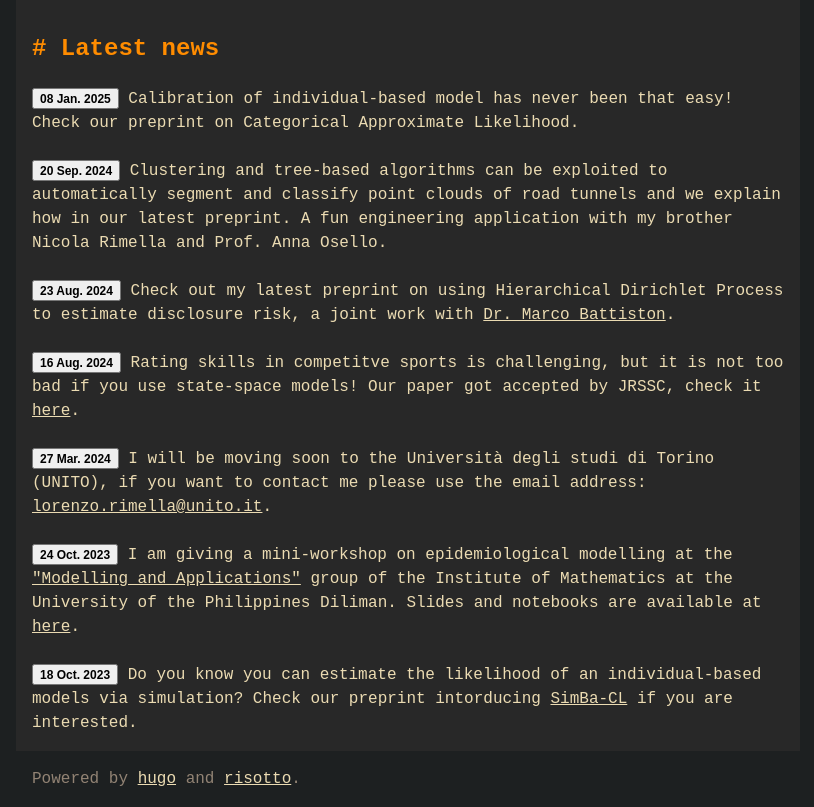
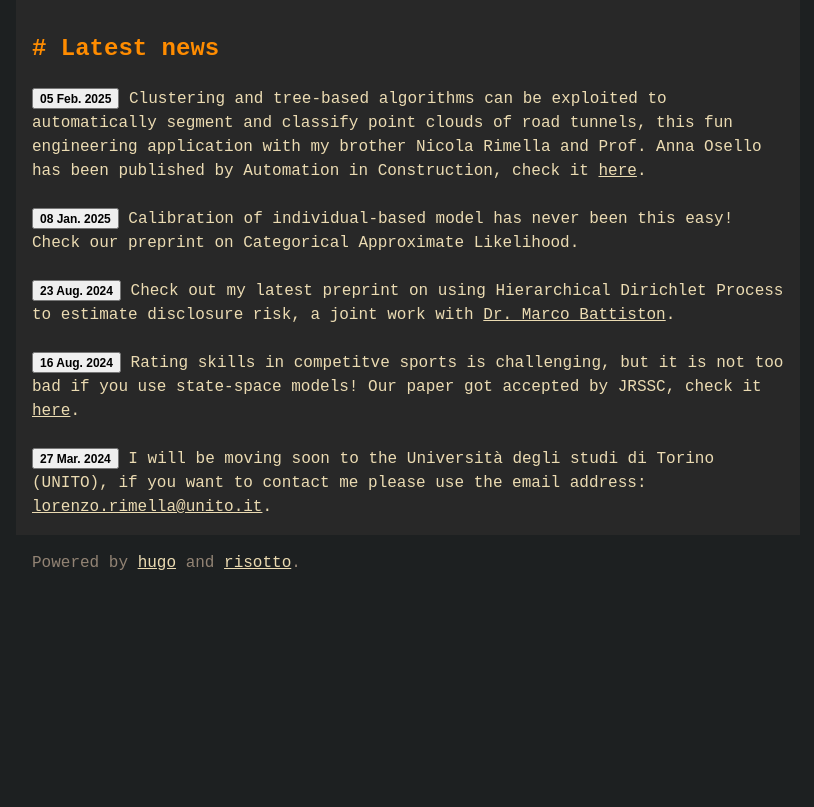
Before and after one commit to LorenzoRimella/LorenzoRimella.github.io, a plain HTML site: page index.html in a window 1280 px wide. Shown: the part 645-1452 px from the top of the page, without its empty margins (96-910 px from the left). After the commit the page ends 1236 px from the top, so only its background shows below. Drawn offline with Linux system fonts and the light colour scheme; some icons are missing.

Commit message:
automation in construction

```diff
--- a/index.html
+++ b/index.html
@@ -82,18 +82,18 @@ document.getElementById("greeting").innerHTML = greeting;
       </span>
 </span>
 <br>
+<form action="https://www.sciencedirect.com/science/article/pii/S0926580525000792" method="get" target="_blank">
+   <button type="submit">
+      <span style="font-size: 12px"> <b> 05 Feb. 2025 </b> </span>
+   </button>
+   Clustering and tree-based algorithms can be exploited to automatically segment and classify point clouds of road tunnels, this fun engineering application with my brother Nicola Rimella and Prof. Anna Osello has been published by Automation in Construction, check it <a href="https://www.sciencedirect.com/science/article/pii/S0926580525000792">here</a>.
+</form>
+<br>
 <form action="https://arxiv.org/pdf/2501.03950" method="get" target="_blank">
    <button type="submit">
       <span style="font-size: 12px"> <b> 08 Jan. 2025 </b> </span>
    </button>
-   Calibration of individual-based model has never been that easy! Check our preprint on Categorical Approximate Likelihood.
-</form>
-<br>
-<form action="https://papers.ssrn.com/sol3/papers.cfm?abstract_id=4962177" method="get" target="_blank">
-   <button type="submit">
-      <span style="font-size: 12px"> <b> 20 Sep. 2024 </b> </span>
-   </button>
-   Clustering and tree-based algorithms can be exploited to automatically segment and classify point clouds of road tunnels and we explain how in our latest preprint. A fun engineering application with my brother Nicola Rimella and Prof. Anna Osello.
+   Calibration of individual-based model has never been this easy! Check our preprint on Categorical Approximate Likelihood.
 </form>
 <br>
 <form action="https://arxiv.org/pdf/2408.12521" method="get" target="_blank">
@@ -115,20 +115,6 @@ document.getElementById("greeting").innerHTML = greeting;
       <span style="font-size: 12px"> <b> 27 Mar. 2024 </b> </span>
    </button>
    I will be moving soon to the Università degli studi di Torino (UNITO), if you want to contact me please use the email address: <a href="mailto:lorenzo.rimella@unito.it">lorenzo.rimella@unito.it</a>.
-</form>
-<br>
-<form action="https://math.upd.edu.ph/2023/10/mini-workshop-on-epidemiological-modeling" method="get" target="_blank">
-   <button type="submit">
-      <span style="font-size: 12px"> <b> 24 Oct. 2023 </b> </span>
-   </button>
-   I am giving a mini-workshop on epidemiological modelling at the <a href="https://math.upd.edu.ph/2023/10/mini-workshop-on-epidemiological-modeling">"Modelling and Applications"</a> group of the Institute of Mathematics at the University of the Philippines Diliman. Slides and notebooks are available at <a href="https://github.com/LorenzoRimella/epidemiology_workshop/tree/main/UP_Diliman"> here</a>.
-</form>
-<br>
-<form action="https://arxiv.org/pdf/2310.10761.pdf" method="get" target="_blank">
-   <button type="submit">
-      <span style="font-size: 12px"> <b> 18 Oct. 2023 </b> </span>
-   </button>
-   Do you know you can estimate the likelihood of an individual-based models via simulation? Check our preprint intorducing <a href="https://arxiv.org/pdf/2310.10761.pdf">SimBa-CL</a> if you are interested.
 </form>
 <!-- 'Check the preprint on' <a href="https://arxiv.org/abs/2208.11331"> arXiv </a> -->
 
```
